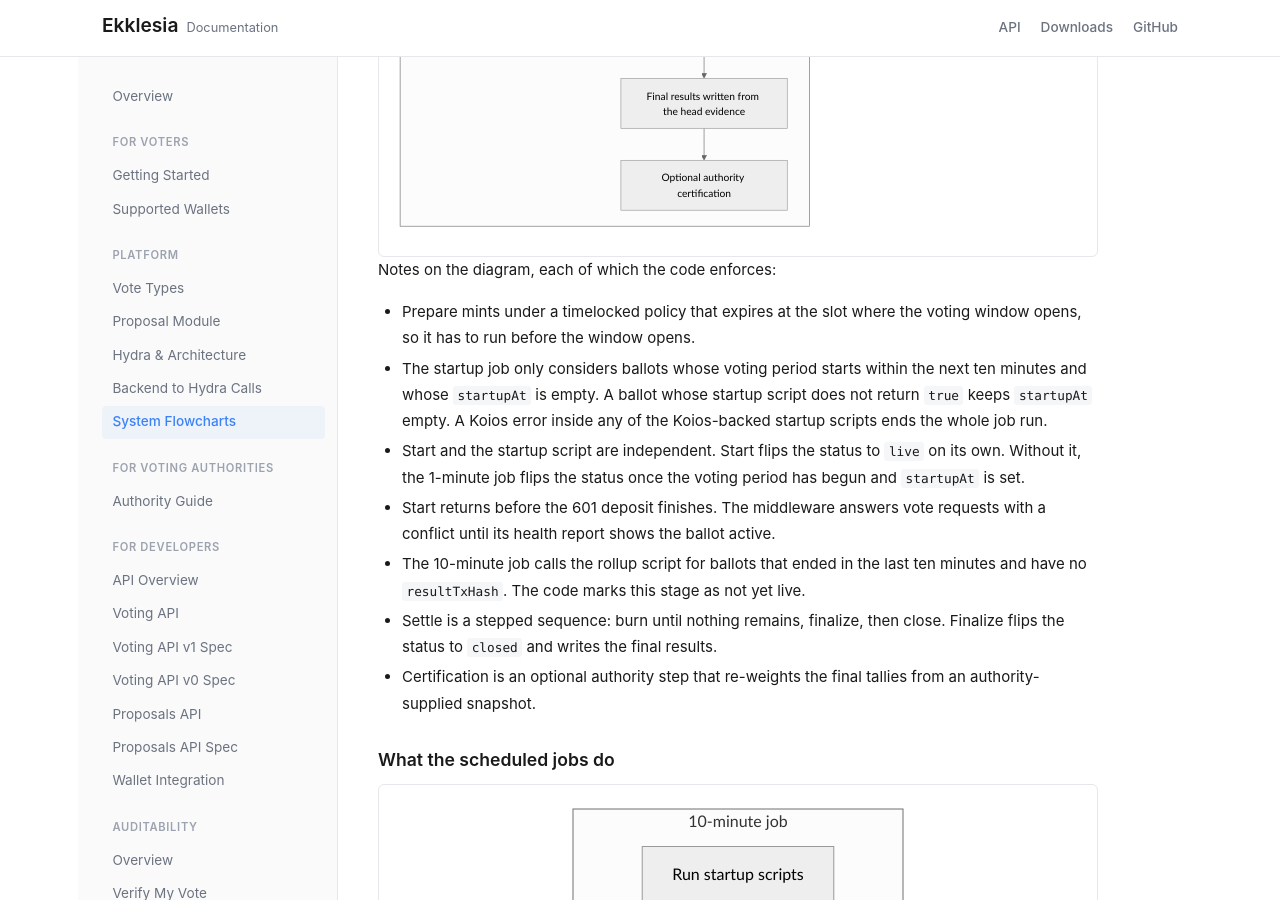
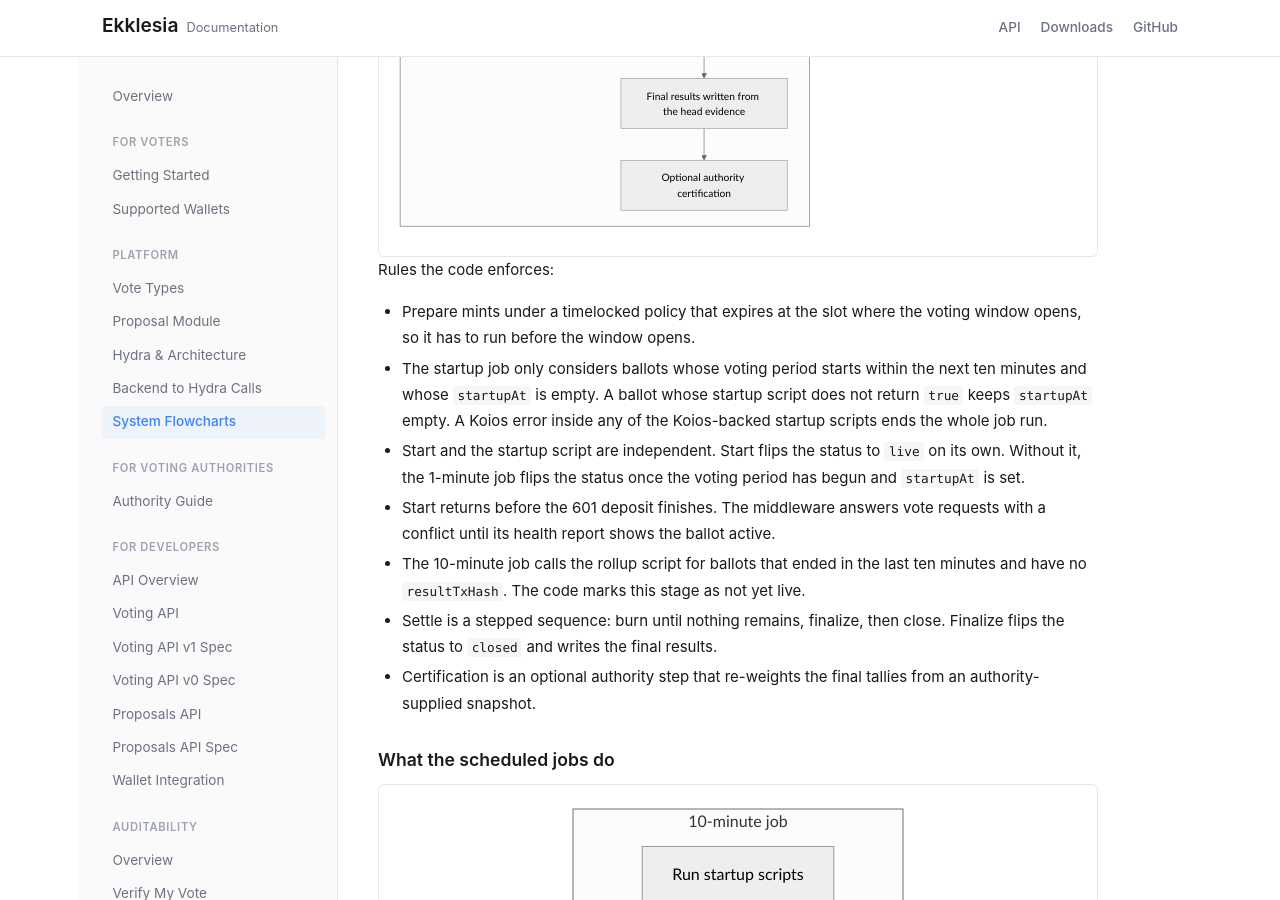
Before and after one commit to lerna-labs/ekklesia-docs, a Jekyll site: the page built from flowcharts/index.md, in a window 1280 px wide and 900 px high, scrolled down 3201 px. Built offline with Jekyll 4.4.1, drawn with Linux system fonts in a browser that asks for light colours.

Commit message:
Tighten the flowcharts page introduction

````diff
--- a/flowcharts/index.md
+++ b/flowcharts/index.md
@@ -150,7 +150,7 @@ flowchart TD
   close1 --> settle
 ```
 
-Notes on the diagram, each of which the code enforces:
+Rules the code enforces:
 
 - Prepare mints under a timelocked policy that expires at the slot where the
   voting window opens, so it has to run before the window opens.
````
